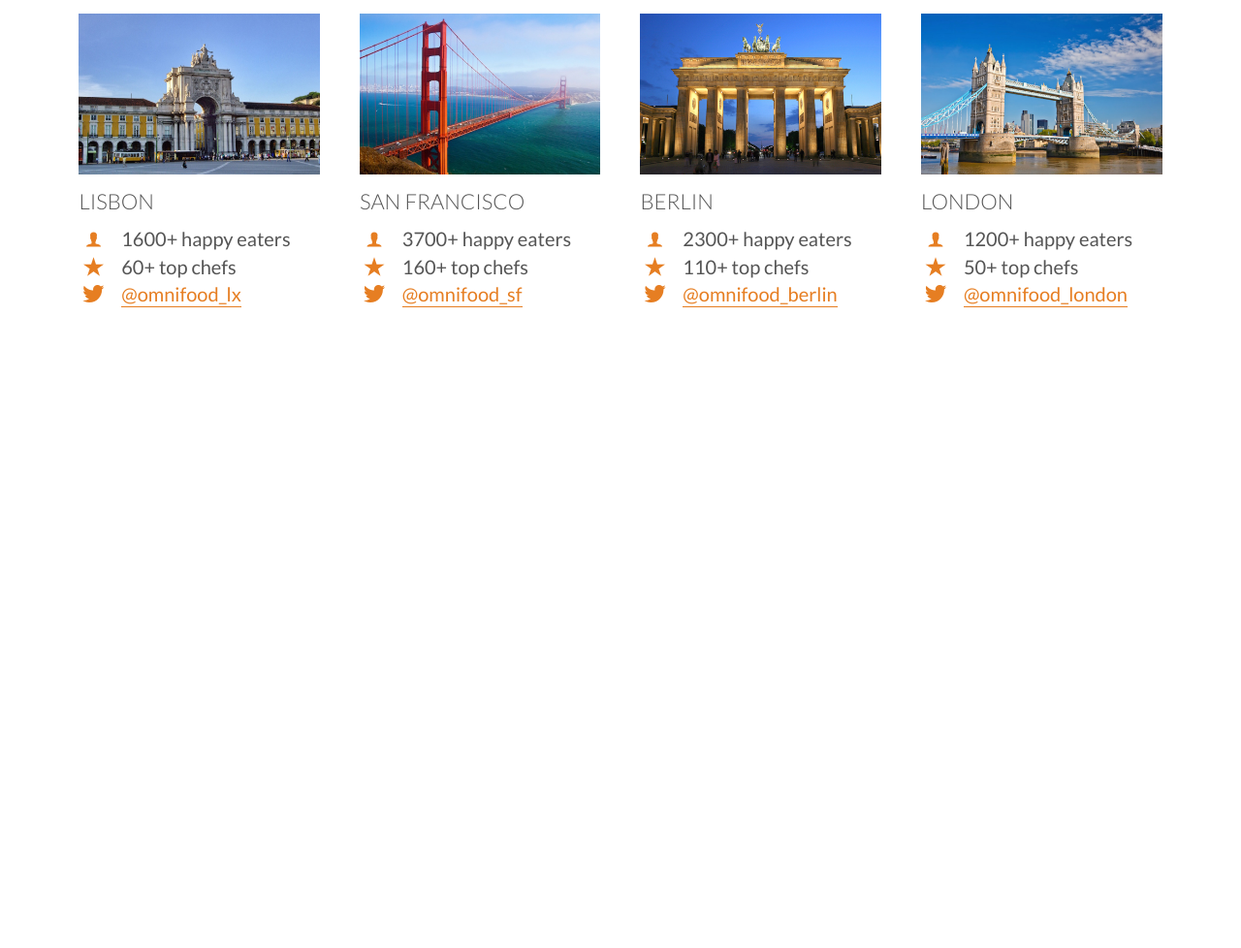
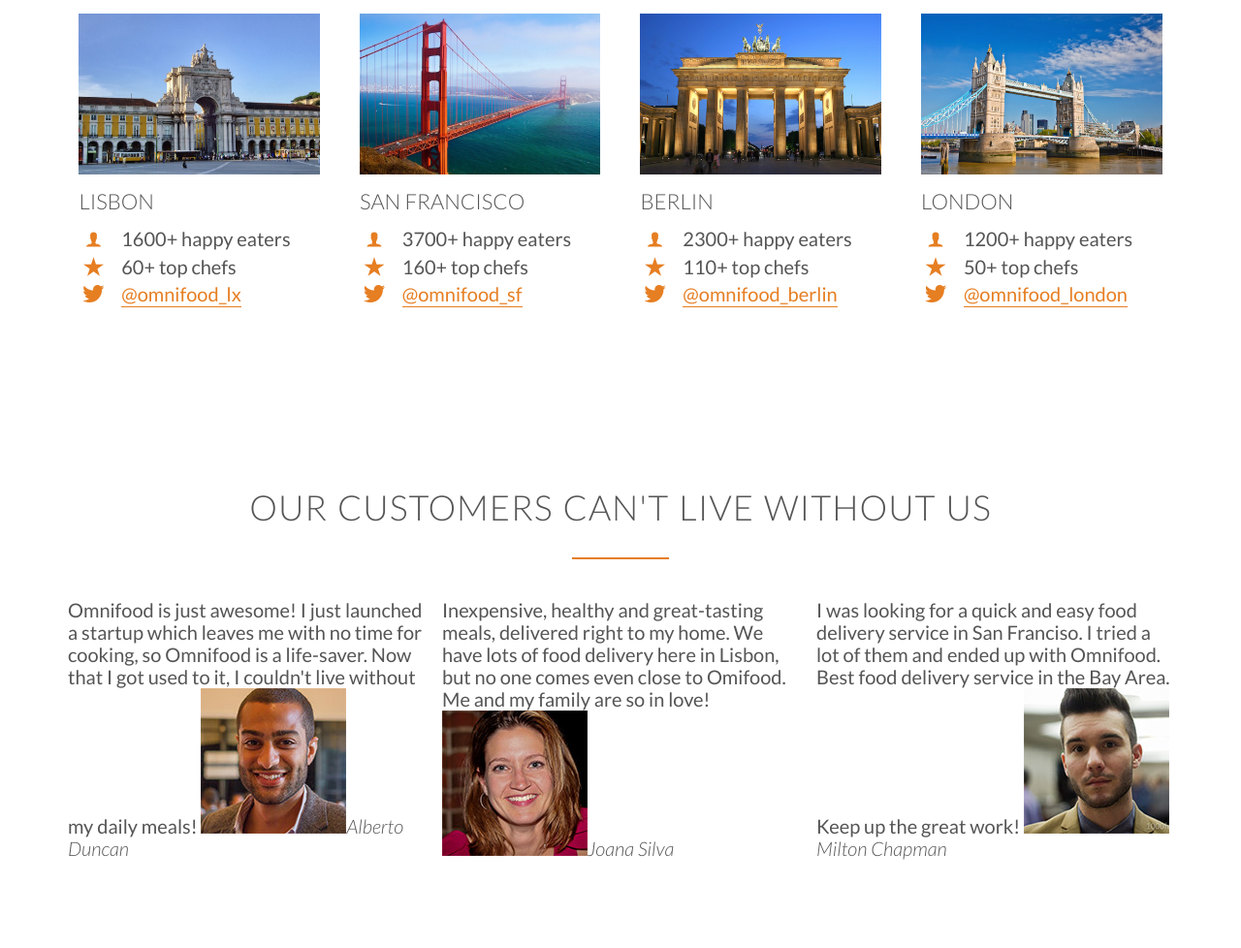
Before and after one commit to pedrovgs/HTML5-CSS3-Playground, a website: page src/omnifood/index.html in a window 1280 px wide. Shown: the part 2908-3886 px from the top of the page at 97% size. Before the commit the page ends 3331 px from the top, so only its background shows below. Drawn offline with Linux system fonts and the light colour scheme; files whose address does not match are found by name.

Commit message:
Add customers section

```diff
--- a/src/omnifood/index.html
+++ b/src/omnifood/index.html
@@ -217,6 +217,38 @@
       </div>
     </div>
   </section>
+
+  <section class="section-testimonials">
+    <div class="row">
+      <h2>Our customers can't live without us</h2>
+    </div>
+    <div class="row">
+      <div class="col span-1-of-3">
+        <blockquote>
+          Omnifood is just awesome! I just launched a startup which leaves me with no time for cooking, so Omnifood is a life-saver.
+          Now that I got used to it, I couldn't live without my daily meals!
+          <cite>
+            <img src="resources/img/customer-1.jpg">Alberto Duncan</cite>
+        </blockquote>
+      </div>
+      <div class="col span-1-of-3">
+        <blockquote>
+          Inexpensive, healthy and great-tasting meals, delivered right to my home. We have lots of food delivery here in Lisbon, but
+          no one comes even close to Omifood. Me and my family are so in love!
+          <cite>
+            <img src="resources/img/customer-2.jpg">Joana Silva</cite>
+        </blockquote>
+      </div>
+      <div class="col span-1-of-3" <blockquote>
+        I was looking for a quick and easy food delivery service in San Franciso. I tried a lot of them and ended up with Omnifood.
+        Best food delivery service in the Bay Area. Keep up the great work!
+        <cite>
+          <img src="resources/img/customer-3.jpg">Milton Chapman</cite>
+        </blockquote>
+      </div>
+    </div>
+    </div>
+  </section>
 </body>
 
 </html>
```
Lines whose indentation alone changed are shown as unchanged.
